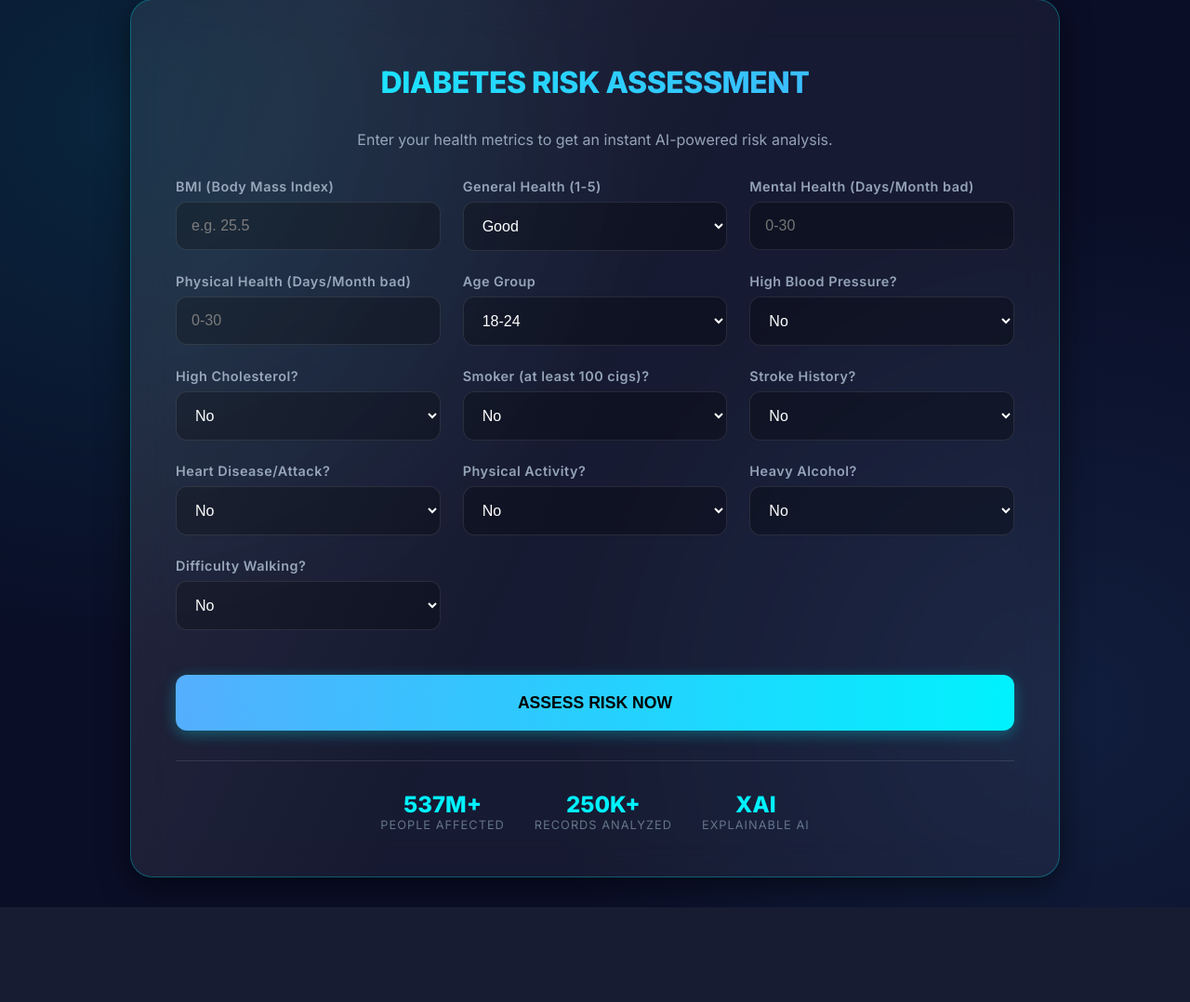
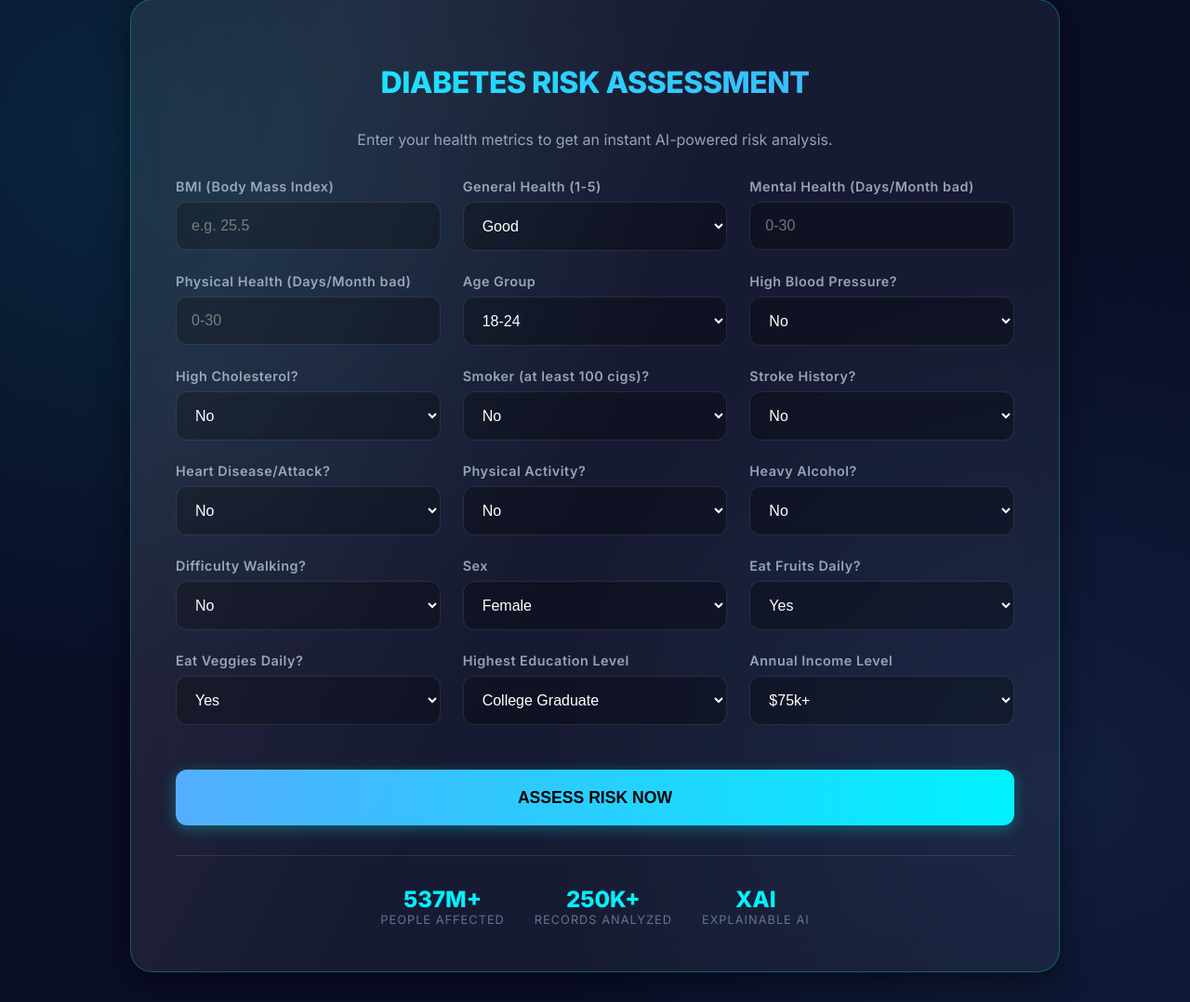
Before and after one commit to sohamdas360/diabetes-risk-app, a Flask app: page /dashboard in a window 1280 px wide. Shown: the part 81-1159 px from the top of the page at 93% size. Before the commit the page ends 1057 px from the top, so only its background shows below. Run offline with Flask 3, Linux system fonts and the light colour scheme; the visitor is signed in with stand-in values (Sample User, id 1); data that the repository does not hold is empty.

Commit message:
Retrain model with interaction features & target 95%+ Recall. Update dashboard & app logic.

```diff
--- a/app.py
+++ b/app.py
@@ -198,7 +198,7 @@ def predict():
         # Binary features (0/1)
         binary_features = ['HighBP', 'HighChol', 'Smoker', 'Stroke',
                           'HeartDiseaseorAttack', 'PhysActivity',
-                          'HvyAlcoholConsump', 'DiffWalk']
+                          'HvyAlcoholConsump', 'DiffWalk', 'Fruits', 'Veggies', 'Sex']
 
         for feature in binary_features:
             input_data[feature] = int(flask.request.form.get(feature) or 0)
@@ -209,16 +209,29 @@ def predict():
         input_data['MentHlth'] = int(flask.request.form.get('MentHlth') or 0)
         input_data['PhysHlth'] = int(flask.request.form.get('PhysHlth') or 0)
         input_data['Age'] = int(flask.request.form.get('Age') or 1)
+        input_data['Education'] = int(flask.request.form.get('Education') or 1)
+        input_data['Income'] = int(flask.request.form.get('Income') or 1)
 
         # Validation
         if input_data['BMI'] < 10 or input_data['BMI'] > 100:
              return "Invalid BMI: Please enter a value between 10 and 100.", 400
 
-        # Feature Engineering: Metabolic_Score
-        # Metabolic_Score = HighBP + HighChol + (1 if BMI > 30 else 0)
-        bmi_score = 1 if input_data['BMI'] > 30 else 0
-        metabolic_score = input_data['HighBP'] + input_data['HighChol'] + bmi_score
-        input_data['Metabolic_Score'] = metabolic_score
+        # --- NEW FEATURE MERGING (indices) ---
+        # 1. Metabolic_Index: (HighBP + HighChol) * BMI
+        input_data['Metabolic_Index'] = (input_data['HighBP'] + input_data['HighChol']) * input_data['BMI']
+
+        # 2. Physical_Fragility: Age * (DiffWalk + Stroke + HeartDiseaseorAttack + 1)
+        input_data['Physical_Fragility'] = input_data['Age'] * (input_data['DiffWalk'] + input_data['Stroke'] + input_data['HeartDiseaseorAttack'] + 1)
+
+        # 3. Lifestyle_Risk: (Smoker + HvyAlcoholConsump) - (PhysActivity + Fruits + Veggies)
+        input_data['Lifestyle_Risk'] = (input_data['Smoker'] + input_data['HvyAlcoholConsump']) - (input_data['PhysActivity'] + input_data['Fruits'] + input_data['Veggies'])
+
+        # 4. SES_Index: Income * Education
+        input_data['SES_Index'] = input_data['Income'] * input_data['Education']
+
+        # Keep legacy metabolic_score for compatibility if needed elsewhere,
+        # but the model now looks for 'Metabolic_Index'
+        input_data['Metabolic_Score'] = input_data['HighBP'] + input_data['HighChol'] + (1 if input_data['BMI'] > 30 else 0)
 
         # Create DataFrame in the correct order
         df = pd.DataFrame([input_data])
@@ -229,8 +242,8 @@ def predict():
         df.columns = df.columns.astype(str)
 
         # Make Prediction
-        # Threshold 0.30 for Recall priority
-        threshold = 0.30
+        # Updated Threshold for 95%+ Recall (from retraining)
+        threshold = 0.21
 
         # ULTIMATE FIX for 'feature names' error on Render/Linux
         # The issue: XGBoost model pickled on Windows has strict feature validation
@@ -281,7 +294,9 @@ def predict():
                 'HighBP': 'High Blood Pressure', 'HighChol': 'High Cholesterol', 'Metabolic_Score': 'Metabolic Score',
                 'BMI': 'Body Mass Index', 'GenHlth': 'General Health Status', 'Age': 'Age Group',
                 'DiffWalk': 'Difficulty Walking', 'PhysHlth': 'Physical Health', 'HvyAlcoholConsump': 'Heavy Alcohol Consumption',
-                'Smoker': 'Smoker', 'Stroke': 'Stroke History', 'HeartDiseaseorAttack': 'Heart Disease/Attack'
+                'Smoker': 'Smoker Status', 'Stroke': 'Stroke History', 'HeartDiseaseorAttack': 'Heart Disease',
+                'Metabolic_Index': 'Metabolic Index', 'Physical_Fragility': 'Physical Fragility',
+                'Lifestyle_Risk': 'Lifestyle Risk', 'SES_Index': 'SES Index'
             }
             top_factor_names = [readable_map.get(f, f) for f in raw_top_names]
 
@@ -309,7 +324,9 @@ def predict():
                 'DiffWalk': 'Difficulty Walking', 'PhysHlth': 'Physical Health Days',
                 'HvyAlcoholConsump': 'Heavy Alcohol Use', 'Smoker': 'Smoking Status',
                 'Stroke': 'Stroke History', 'HeartDiseaseorAttack': 'Heart Disease',
-                'PhysActivity': 'Physical Activity', 'MentHlth': 'Mental Health Days'
+                'PhysActivity': 'Physical Activity', 'MentHlth': 'Mental Health Days',
+                'Metabolic_Index': 'Metabolic Index (Health Indices)', 'Physical_Fragility': 'Physical Fragility Index',
+                'Lifestyle_Risk': 'Lifestyle Risk Balance', 'SES_Index': 'Socioeconomic index'
             }
             readable_names = [readable_map.get(f, f) for f in all_feature_names]
 
--- a/templates/dashboard.html
+++ b/templates/dashboard.html
@@ -111,6 +111,53 @@
                         <option value="1">Yes</option>
                     </select></div>
 
+                <!-- Additional Required Features -->
+                <div class="form-group">
+                    <label>Sex</label>
+                    <select name="Sex">
+                        <option value="0">Female</option>
+                        <option value="1">Male</option>
+                    </select>
+                </div>
+                <div class="form-group">
+                    <label>Eat Fruits Daily?</label>
+                    <select name="Fruits">
+                        <option value="1">Yes</option>
+                        <option value="0">No</option>
+                    </select>
+                </div>
+                <div class="form-group">
+                    <label>Eat Veggies Daily?</label>
+                    <select name="Veggies">
+                        <option value="1">Yes</option>
+                        <option value="0">No</option>
+                    </select>
+                </div>
+                <div class="form-group">
+                    <label>Highest Education Level</label>
+                    <select name="Education">
+                        <option value="6">College Graduate</option>
+                        <option value="5">Some College</option>
+                        <option value="4">High School Graduate</option>
+                        <option value="3">Some High School</option>
+                        <option value="2">Elementary</option>
+                        <option value="1">Never Attended</option>
+                    </select>
+                </div>
+                <div class="form-group">
+                    <label>Annual Income Level</label>
+                    <select name="Income">
+                        <option value="8">$75k+</option>
+                        <option value="7">$50k-$75k</option>
+                        <option value="6">$35k-$50k</option>
+                        <option value="5">$25k-$35k</option>
+                        <option value="4">$20k-$25k</option>
+                        <option value="3">$15k-$20k</option>
+                        <option value="2">$10k-$15k</option>
+                        <option value="1">Less than $10k</option>
+                    </select>
+                </div>
+
                 <button type="submit" class="submit-btn" style="width:100%;">Assess Risk Now</button>
             </form>
 
```
Also changed, not shown: test_app.py (added, +39 -0 lines), README.md, 3 other files.
